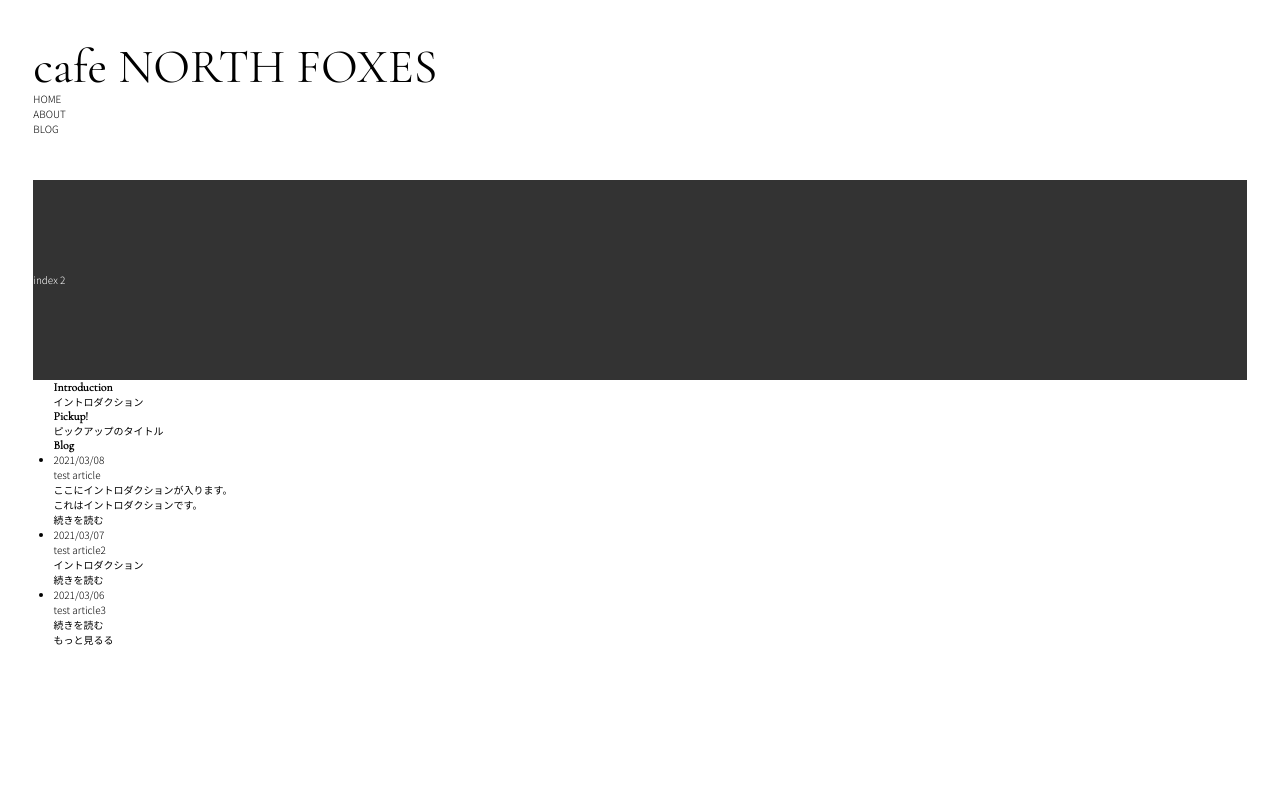
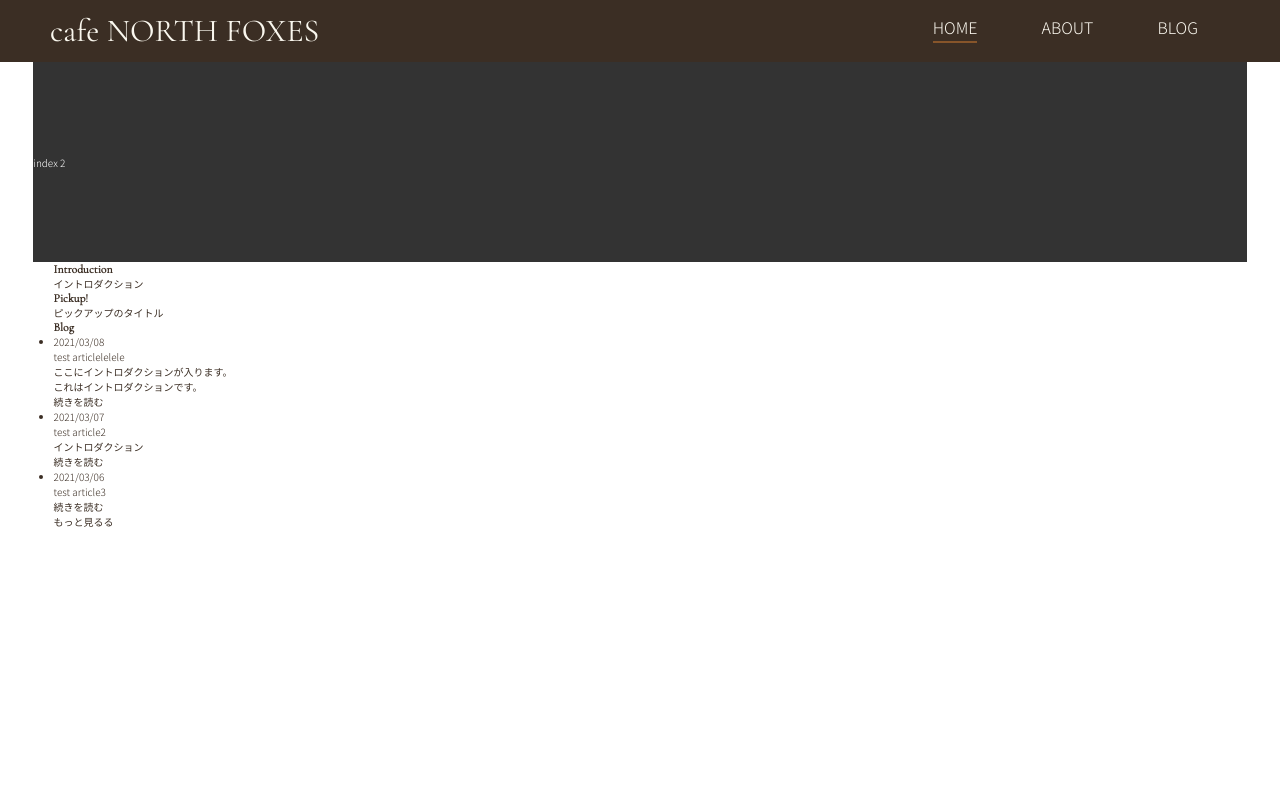
Before and after one commit to masayuki-abe/nuxtjs, a Nuxt app: page / in a window 1280 px wide. Shown: the top 800 px of the page. Built offline with nearby package versions, Linux system fonts and the light colour scheme.

Commit message:
ヘッダのデザインを調整

```diff
--- a/assets/css/_variables.scss
+++ b/assets/css/_variables.scss
@@ -24,10 +24,46 @@ $pc: 1200;
 
 
 
+//display
+@mixin dis($dis:none){
+  display: $dis;
+}
+@mixin dflex($jc:fs,$ai:fs){
+  display: flex;
+  flex-wrap: wrap;
+  @if $jc == sb{justify-content: space-between;}
+  @else if $jc == fs{justify-content: flex-start;}
+  @else if $jc == fe{justify-content: flex-end;}
+  @else if $jc == c{justify-content: center;}
+  @else if $jc == sa{justify-content: space-around;}
+  @else{justify-content: $jc;}
+  @if $ai == c{align-items: center;}
+  @else if $ai == st{align-items: stretch;}
+  @else if $ai == fs{align-items: flex-start;}
+  @else if $ai == fe{align-items: flex-end;}
+  @else{align-items: $ai;}
+  @content;
+}
+
+
+
 //Calc Percentage
 @function per($child, $parent){
   @return ($child / $parent) * 100%;
 }
+
+
+
+//BaseColor
+$white: #fff;
+$dark: #333;
+//ThemeColor
+$smokeBrown: #876B52;
+$darkBrown: #3B2E24;
+$brown: #54351A;
+$lightBrown: #87552A;
+$beige: #D4A781;
+$milk: #FAF7EE;
 
 
 
@@ -40,3 +76,10 @@ $pc: 1200;
     font-size: ($fs / 10) + rem;
   }
 }
+
+
+
+//Text Align
+@mixin ta($ta-pos){
+  text-align: $ta-pos;
+}
--- a/assets/css/common.scss
+++ b/assets/css/common.scss
@@ -8,6 +8,7 @@ html{
   font-size: 62.5%;
 }
 body{
+  color: $darkBrown;
   font-size: 1rem;
   font-family: 'Noto Sans JP', sans-serif;
   font-weight: 400;
--- a/components/molecules/ArticleList.vue
+++ b/components/molecules/ArticleList.vue
@@ -61,7 +61,7 @@ export default {
       const data = [
         {
           date: '2021/03/08',
-          title: 'test article',
+          title: 'test articlelelele',
           intro: 'ここにイントロダクションが入ります。<br>これはイントロダクションです。',
           contents: [
             'これはテストです。<br>これはテストです。これはテストです。',
--- a/components/molecules/NaviBody.vue
+++ b/components/molecules/NaviBody.vue
@@ -29,26 +29,99 @@ export default {
 }
 </script>
 
-<style lang="scss" scoped>
+<style lang="scss">
 nav{
   &.gnavi{
     position: absolute;
     left: 0;
     top: 100%;
     width: 100%;
-    background-color: rgba(255,255,255,.8);
+    background-color: rgba($milk,.9);
     ul{
       list-style: none;
       li{
-        a{color: #333;}
+        @include fontSet(32,32,0,$tab);
+        a{
+          @include dis(block);
+          padding: 1.5em 1em;
+          border-bottom: 1px  $darkBrown solid;
+          color: $darkBrown;
+          @include ta(center);
+          &.current{
+            background-color: $brown;
+            color: $milk;
+          }
+        }
       }
     }
   }
 }
+@include tab() {
+nav{
+  &.gnavi{
+    ul{
+      @include dflex;
+      li{flex-grow: 1;
+        @include fontSet(32,32,0,$tab);
+        a{
+          padding: .5em 1em;
+          border-bottom: none;
+          border-right: 1px  $darkBrown solid;
+          &:last-child{
+            border-right: none;
+          }
+          &.current{
+            background-color: $brown;
+            color: $milk;
+          }
+        }
+      }
+    }
+  }
+}
+}
 @include lap() {
-nav {
+nav{
   &.gnavi{
-    position: static;
+    position: relative;
+    width: auto;
+    background-color: transparent;
+    ul{
+      position: static;
+      li{
+        padding: 0 2em;
+        @include fontSet(16,16,0,$pc);
+        a{
+          position: relative;
+          padding: 0 0 .5em;
+          border-bottom: none;
+          border-right: none;
+          color: $milk;
+          &:after{
+            content: "";
+            opacity: 0;
+            position: absolute;
+            left: 0;
+            bottom: 0;
+            width: 100%;
+            height: 2px;
+            background-color: $lightBrown;
+            transition: opacity .4s ease;
+          }
+          &:hover{
+            &:after{
+              opacity: 1;
+            }
+          }
+          &.current{
+            background-color: transparent;
+            &:after{
+              opacity: 1;
+            }
+          }
+        }
+      }
+    }
   }
 }
 }
--- a/components/organisms/HtmlHeader.vue
+++ b/components/organisms/HtmlHeader.vue
@@ -82,12 +82,13 @@ export default {
   position: sticky;
   left: 0;
   top: 0;
+  z-index: 10000;
   width: 100%;
-  background-color: #fff;
+  background-color: $darkBrown;
   padding: 10px 0;
   transition: background .6s ease;
   &.opacity{
-    background-color: rgba(255,255,255,.7);
+    background-color: rgba($darkBrown,.9);
   }
   .inner{
     display: flex;
@@ -98,7 +99,7 @@ export default {
   }
   h1 {
     width: 90%;
-    margin: 0;
+    color: $milk;
     @include fontSet(48,48,0,$tab);
     font-weight: 400;
   }
@@ -112,7 +113,7 @@ export default {
       display: inline-block;
       width: 100%;
       height: 3px;
-      background-color: #333;
+      background-color: $milk;
       transition: margin .4s ease,opacity .4s ease,transform .4s ease;
       &:nth-child(1){margin-top: -10px;}
       &:nth-child(3){margin-top: 10px;}
@@ -141,7 +142,38 @@ export default {
 }
 @include tab() {
 #header{
-  position: relative;
+  padding: 0;
+  .inner{
+    width: $tab - 40px;
+    margin: 0 auto;
+    padding: per(20, $tab) 0;
+  }
+  h1 {
+    @include fontSet(32,32,0,$tab);
+  }
+  .btn-menu {
+    width: 6%;
+    span {
+      &:nth-child(1){margin-top: -12px;}
+      &:nth-child(3){margin-top: 12px;}
+    }
+  }
+}
+}
+@include pc{
+#header{
+  padding: 0;
+  .inner{
+    @include dflex(sb,c);
+    width: (1180 / $pc) * 100%;
+    max-width: 1180px;
+    margin: 0 auto;
+    padding: 15px 0;
+  }
+  h1 {
+    width: auto;
+    @include fontSet(32,32,0,$pc);
+  }
 }
 }
 </style>
```
